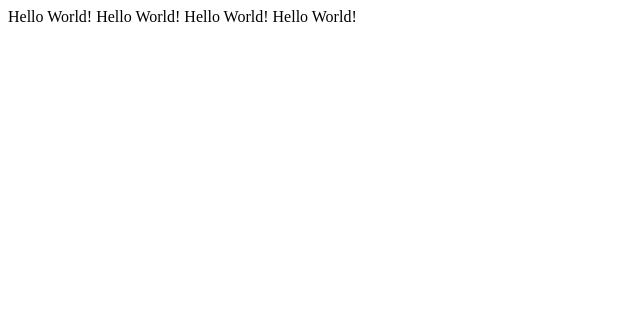
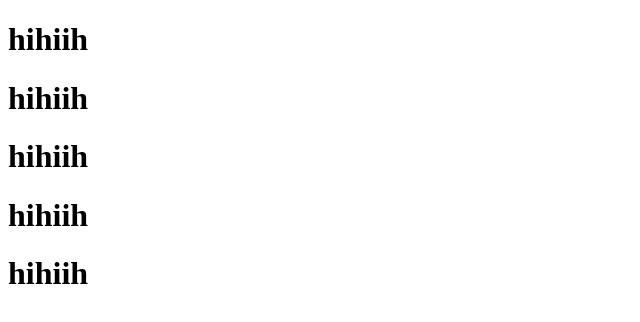
Before and after one commit to behzadqasim/behzadqasim, a plain HTML site: page index.html in a window 1280 px wide. Shown: the whole page, without its empty margins (0-640 px from the left). Drawn offline with Linux system fonts and the light colour scheme.

Commit message:
Update index.html

```diff
--- a/index.html
+++ b/index.html
@@ -8,9 +8,10 @@
 	</head>
 
 	<body>
-		Hello World!
-		Hello World!
-		Hello World!
-		Hello World!
+<h1>hihiih</h1>
+		<h1>hihiih</h1>
+		<h1>hihiih</h1>
+		<h1>hihiih</h1>
+		<h1>hihiih</h1>
 	</body>
 </html>
```
